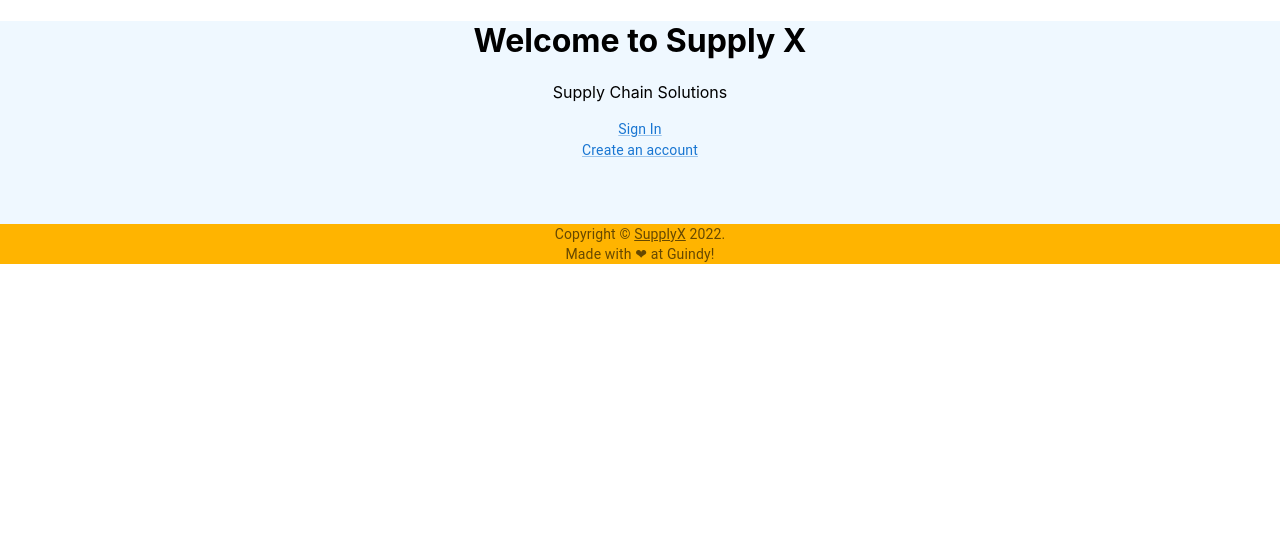
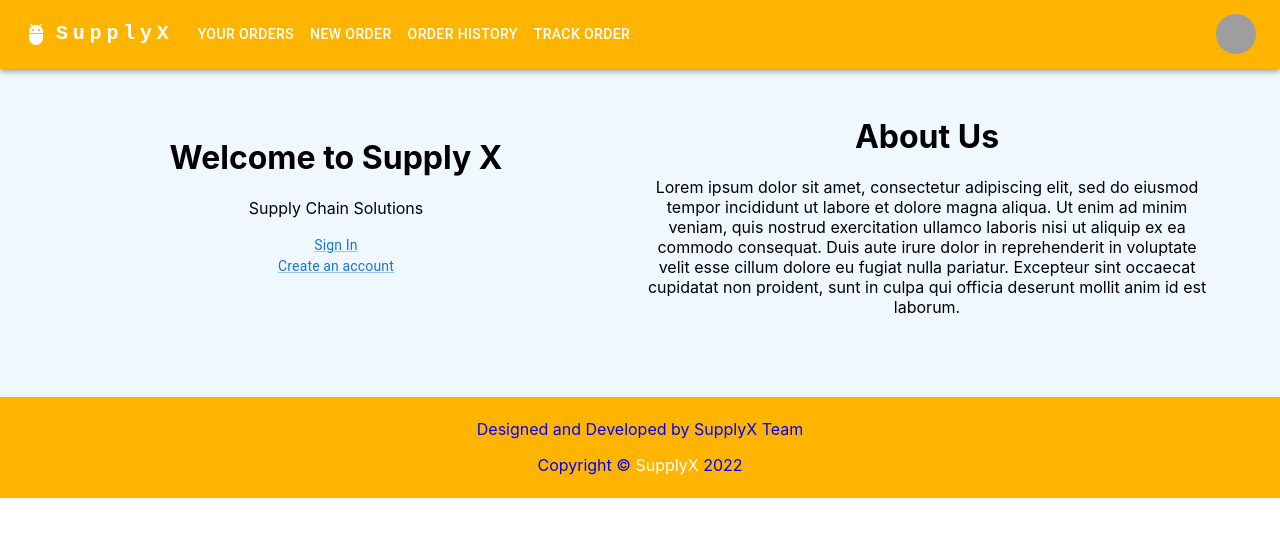
Before and after one commit to sh4ded/SupplyX, a React (Create React App) app: page / in a window 1280 px wide. Shown: the top 536 px of the page. Built offline with nearby package versions, Linux system fonts and the light colour scheme; grey boxes are pictures that could not be loaded.

Commit message:
style-changes

```diff
--- a/src/App.js
+++ b/src/App.js
@@ -14,6 +14,7 @@ function App() {
   const [userID, setUserID] = useState("");
   return (
     <div className="App" style={{backgroundColor:'#EFF8FF'}}>
+      <Navbar />
       <Routes>
     <Route path='/' element={<Home token={accessToken} setToken={setAccessToken}/>} />
     <Route path='/sign-in' element={<SignIn token={accessToken} setToken={setAccessToken} id={userID} setId={setUserID}/>} />
--- a/src/components/footer/footer.js
+++ b/src/components/footer/footer.js
@@ -1,27 +1,17 @@
 import React from 'react';
-import Typography from '@mui/material/Typography';
-import Link from '@mui/material/Link';
 import styles from './footerStyles.css'
-
-function Copyright(props) {
-    return (
-      <Typography variant="body2" color="text.secondary" align="center" {...props}>
-        {'Copyright © '}
-        <Link color="inherit" href="../">
-          SupplyX
-        </Link>{' '}
-        {new Date().getFullYear()}
-        {'.'}
-        <br/>
-        Made with ❤ at Guindy!
-      </Typography>
-    );
-  }
 
 function Footer() {
     return(
-        <div style={{backgroundColor:'#FFB400'}}>
-            <Copyright sx={{ mt: 8, mb: 4 }} />
+        <div style={{backgroundColor:'#FFB400', color:'blue'}} className="footbox">
+            <div>
+              <p>
+              Designed and Developed by SupplyX Team
+              </p>
+              <p>
+                Copyright © <a href={'/'}>SupplyX</a> 2022
+              </p>
+            </div>
 
         </div>
     )
--- a/src/components/footer/footerStyles.css
+++ b/src/components/footer/footerStyles.css
@@ -1,3 +1,9 @@
-.footmain{
-    background-color: #FFB400;
+.footbox{
+    padding: 0.4rem 0;
+    font-size: 1rem;
 }
+
+a{
+    color: white;
+    text-decoration-line: none;
+}
--- a/src/components/navbar/navbar.js
+++ b/src/components/navbar/navbar.js
@@ -51,7 +51,7 @@ const Navbar = ({vari, setVari, token, setToken}) => {
   };
 
   return (
-    <AppBar position="static" style={{backgroundColor:'#FFB400'}}>
+    <AppBar position="static" style={{backgroundColor:'#FFB400'}} marginBottom='5'>
       <Container maxWidth="xl">
         <Toolbar disableGutters>
           <AdbIcon sx={{ display: { xs: 'none', md: 'flex' }, mr: 1 }} />
--- a/src/pages/Home.js
+++ b/src/pages/Home.js
@@ -1,13 +1,16 @@
 import React from 'react';
 import Link from '@mui/material/Link';
-
-
+import Button from '@mui/material/Button';
+import { margin } from '@mui/system';
+import styles from './homestyle.css';
 
 const Home = ({token, setToken}) => {
   return (
-    <div>
+    <div className="totcont">
+      <div className="leftcont">
       <h1>Welcome to Supply X</h1>
       <p>Supply Chain Solutions</p>
+
       <Link href="../sign-in" variant="body2">
       {"Sign In"}
       </Link>
@@ -15,6 +18,21 @@ const Home = ({token, setToken}) => {
       <Link href="../sign-up" variant="body2">
       {"Create an account"}
       </Link>
+      </div>
+      <div className="rightcont">
+        <h1>About Us</h1>
+      Lorem ipsum dolor sit amet, consectetur
+      adipiscing elit, sed do eiusmod tempor
+      incididunt ut labore et dolore magna aliqua.
+      Ut enim ad minim veniam, quis nostrud
+      exercitation ullamco laboris nisi ut aliquip
+      ex ea commodo consequat. Duis aute irure
+      dolor in reprehenderit in voluptate velit
+      esse cillum dolore eu fugiat nulla pariatur.
+      Excepteur sint occaecat cupidatat non
+      proident, sunt in culpa qui officia deserunt
+      mollit anim id est laborum.
+      </div>
     </div>
   );
 };
--- a/src/pages/SignIn.js
+++ b/src/pages/SignIn.js
@@ -49,7 +49,8 @@ export default function SignIn({token, setToken, id, setId}) {
         <CssBaseline />
         <Box
           sx={{
-            marginTop: 8,
+            marginTop: 5,
+            marginBottom: 5,
             bgcolor: '#EFF8FF',
             display: 'flex',
             flexDirection: 'column',
--- a/src/pages/SignUp.js
+++ b/src/pages/SignUp.js
@@ -47,7 +47,8 @@ export default function SignUp({token, setToken, id, setId}) {
         <CssBaseline />
         <Box
           sx={{
-            marginTop: 8,
+            marginTop: 5,
+            marginBottom: 5,
             display: 'flex',
             flexDirection: 'column',
             alignItems: 'center',
--- /dev/null
+++ b/src/pages/homestyle.css
@@ -0,0 +1,14 @@
+.leftcont{
+    width: 50%;
+    position: absolute;
+}
+
+.rightcont{
+    width: 46%;
+    position: relative;
+    margin-left: 50%;
+}
+
+.totcont{
+    margin: 3rem 1rem 5rem 1rem;
+}
```
